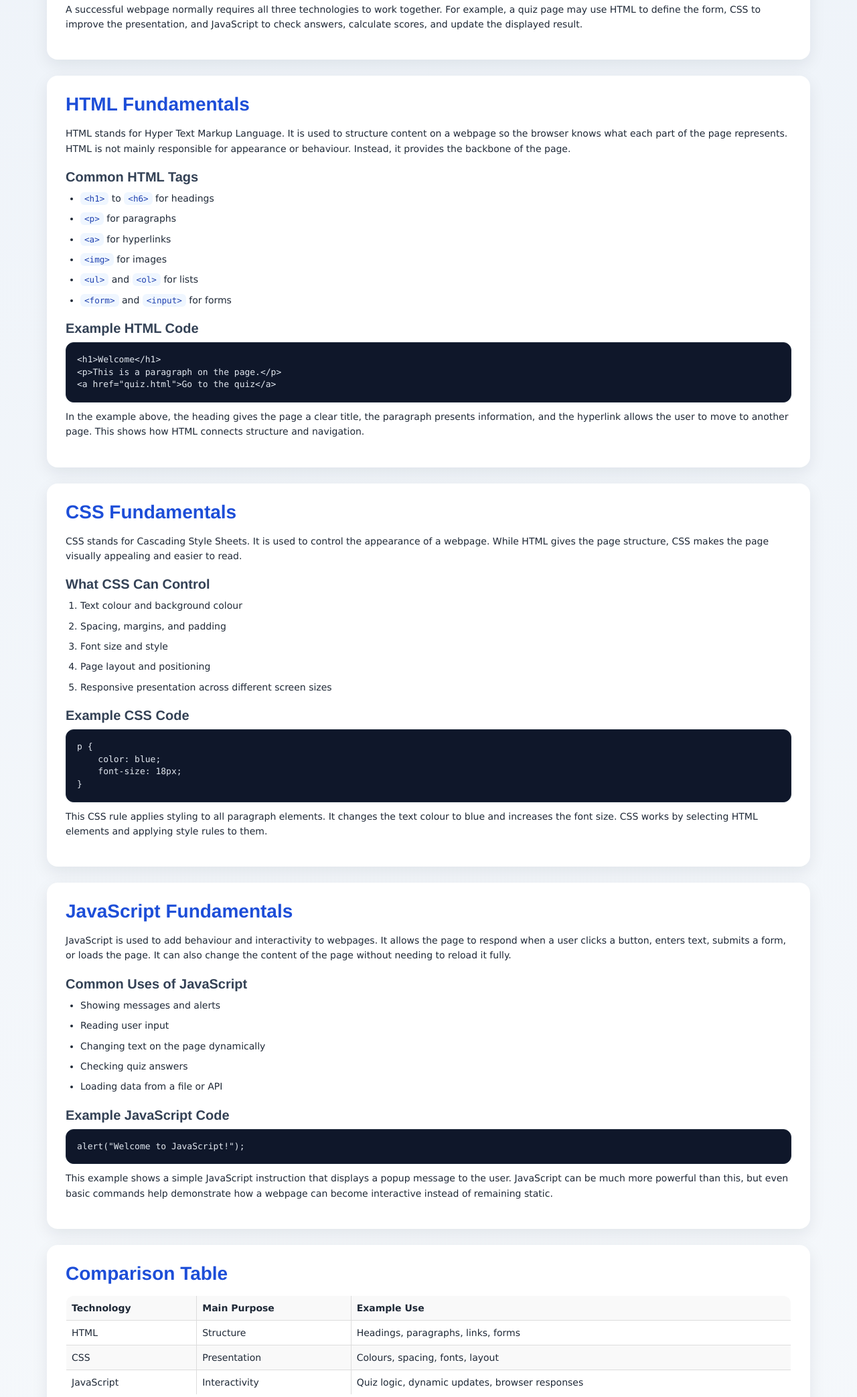
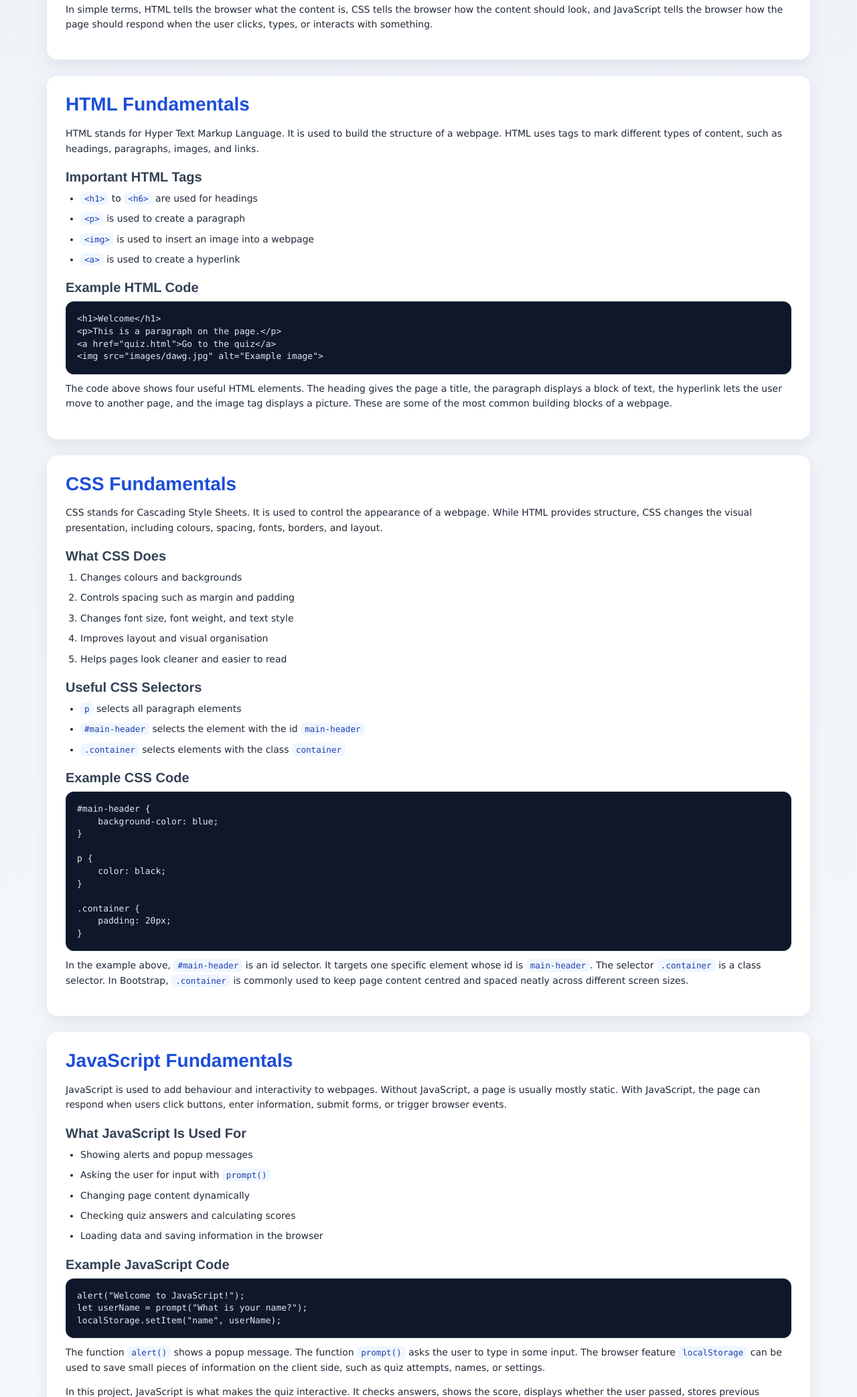
Before and after one commit to wowitsaneesh/cits5505-multi-page-webapp, a plain HTML site: page index.html in a window 1280 px wide. Shown: the part 453-2539 px from the top of the page at 67% size. Drawn offline with nearby package versions, Linux system fonts and the light colour scheme.

Commit message:
Updated the content in index.html

```diff
--- a/index.html
+++ b/index.html
@@ -30,48 +30,46 @@
                 <h2>Introduction</h2>
                 <p>
                     This tutorial introduces the three core technologies used in front-end web development:
-                    HTML, CSS, and JavaScript. Together, these technologies allow developers to create websites
-                    that are structured properly, visually clear, and interactive for users.
+                    HTML, CSS, and JavaScript. These three technologies work together to create webpages that
+                    are structured correctly, styled clearly, and made interactive for users.
                 </p>
                 <p>
-                    HTML provides the structure and meaning of the content on a webpage. CSS controls how that
-                    content looks, including layout, colour, spacing, and fonts. JavaScript adds behaviour and
-                    interactivity, allowing pages to respond to user actions and update dynamically in the browser.
+                    HTML provides the structure of a webpage. CSS controls how the page looks. JavaScript adds
+                    behaviour and interactivity. By the end of this page, you should understand the basic ideas
+                    needed to answer the quiz questions on the next page.
                 </p>
                 <p>
-                    A successful webpage normally requires all three technologies to work together. For example,
-                    a quiz page may use HTML to define the form, CSS to improve the presentation, and JavaScript
-                    to check answers, calculate scores, and update the displayed result.
+                    In simple terms, HTML tells the browser what the content is, CSS tells the browser how the
+                    content should look, and JavaScript tells the browser how the page should respond when the
+                    user clicks, types, or interacts with something.
                 </p>
             </section>
 
             <section class="content-section">
                 <h2>HTML Fundamentals</h2>
                 <p>
-                    HTML stands for Hyper Text Markup Language. It is used to structure content on a webpage so
-                    the browser knows what each part of the page represents. HTML is not mainly responsible for
-                    appearance or behaviour. Instead, it provides the backbone of the page.
+                    HTML stands for Hyper Text Markup Language. It is used to build the structure of a webpage.
+                    HTML uses tags to mark different types of content, such as headings, paragraphs, images, and links.
                 </p>
 
-                <h3>Common HTML Tags</h3>
+                <h3>Important HTML Tags</h3>
                 <ul>
-                    <li><code>&lt;h1&gt;</code> to <code>&lt;h6&gt;</code> for headings</li>
-                    <li><code>&lt;p&gt;</code> for paragraphs</li>
-                    <li><code>&lt;a&gt;</code> for hyperlinks</li>
-                    <li><code>&lt;img&gt;</code> for images</li>
-                    <li><code>&lt;ul&gt;</code> and <code>&lt;ol&gt;</code> for lists</li>
-                    <li><code>&lt;form&gt;</code> and <code>&lt;input&gt;</code> for forms</li>
+                    <li><code>&lt;h1&gt;</code> to <code>&lt;h6&gt;</code> are used for headings</li>
+                    <li><code>&lt;p&gt;</code> is used to create a paragraph</li>
+                    <li><code>&lt;img&gt;</code> is used to insert an image into a webpage</li>
+                    <li><code>&lt;a&gt;</code> is used to create a hyperlink</li>
                 </ul>
 
                 <h3>Example HTML Code</h3>
                 <pre><code>&lt;h1&gt;Welcome&lt;/h1&gt;
 &lt;p&gt;This is a paragraph on the page.&lt;/p&gt;
-&lt;a href="quiz.html"&gt;Go to the quiz&lt;/a&gt;</code></pre>
+&lt;a href="quiz.html"&gt;Go to the quiz&lt;/a&gt;
+&lt;img src="images/dawg.jpg" alt="Example image"&gt;</code></pre>
 
                 <p>
-                    In the example above, the heading gives the page a clear title, the paragraph presents
-                    information, and the hyperlink allows the user to move to another page. This shows how
-                    HTML connects structure and navigation.
+                    The code above shows four useful HTML elements. The heading gives the page a title, the
+                    paragraph displays a block of text, the hyperlink lets the user move to another page, and
+                    the image tag displays a picture. These are some of the most common building blocks of a webpage.
                 </p>
             </section>
 
@@ -79,55 +77,78 @@
                 <h2>CSS Fundamentals</h2>
                 <p>
                     CSS stands for Cascading Style Sheets. It is used to control the appearance of a webpage.
-                    While HTML gives the page structure, CSS makes the page visually appealing and easier to read.
+                    While HTML provides structure, CSS changes the visual presentation, including colours,
+                    spacing, fonts, borders, and layout.
                 </p>
 
-                <h3>What CSS Can Control</h3>
+                <h3>What CSS Does</h3>
                 <ol>
-                    <li>Text colour and background colour</li>
-                    <li>Spacing, margins, and padding</li>
-                    <li>Font size and style</li>
-                    <li>Page layout and positioning</li>
-                    <li>Responsive presentation across different screen sizes</li>
+                    <li>Changes colours and backgrounds</li>
+                    <li>Controls spacing such as margin and padding</li>
+                    <li>Changes font size, font weight, and text style</li>
+                    <li>Improves layout and visual organisation</li>
+                    <li>Helps pages look cleaner and easier to read</li>
                 </ol>
 
+                <h3>Useful CSS Selectors</h3>
+                <ul>
+                    <li><code>p</code> selects all paragraph elements</li>
+                    <li><code>#main-header</code> selects the element with the id <code>main-header</code></li>
+                    <li><code>.container</code> selects elements with the class <code>container</code></li>
+                </ul>
+
                 <h3>Example CSS Code</h3>
-                <pre><code>p {
-    color: blue;
-    font-size: 18px;
+                <pre><code>#main-header {
+    background-color: blue;
+}
+
+p {
+    color: black;
+}
+
+.container {
+    padding: 20px;
 }</code></pre>
 
                 <p>
-                    This CSS rule applies styling to all paragraph elements. It changes the text colour to blue
-                    and increases the font size. CSS works by selecting HTML elements and applying style rules
-                    to them.
+                    In the example above, <code>#main-header</code> is an id selector. It targets one specific
+                    element whose id is <code>main-header</code>. The selector <code>.container</code> is a class
+                    selector. In Bootstrap, <code>.container</code> is commonly used to keep page content centred
+                    and spaced neatly across different screen sizes.
                 </p>
             </section>
 
             <section class="content-section">
                 <h2>JavaScript Fundamentals</h2>
                 <p>
-                    JavaScript is used to add behaviour and interactivity to webpages. It allows the page to
-                    respond when a user clicks a button, enters text, submits a form, or loads the page. It can
-                    also change the content of the page without needing to reload it fully.
+                    JavaScript is used to add behaviour and interactivity to webpages. Without JavaScript, a page
+                    is usually mostly static. With JavaScript, the page can respond when users click buttons,
+                    enter information, submit forms, or trigger browser events.
                 </p>
 
-                <h3>Common Uses of JavaScript</h3>
+                <h3>What JavaScript Is Used For</h3>
                 <ul>
-                    <li>Showing messages and alerts</li>
-                    <li>Reading user input</li>
-                    <li>Changing text on the page dynamically</li>
-                    <li>Checking quiz answers</li>
-                    <li>Loading data from a file or API</li>
+                    <li>Showing alerts and popup messages</li>
+                    <li>Asking the user for input with <code>prompt()</code></li>
+                    <li>Changing page content dynamically</li>
+                    <li>Checking quiz answers and calculating scores</li>
+                    <li>Loading data and saving information in the browser</li>
                 </ul>
 
                 <h3>Example JavaScript Code</h3>
-                <pre><code>alert("Welcome to JavaScript!");</code></pre>
+                <pre><code>alert("Welcome to JavaScript!");
+let userName = prompt("What is your name?");
+localStorage.setItem("name", userName);</code></pre>
 
                 <p>
-                    This example shows a simple JavaScript instruction that displays a popup message to the user.
-                    JavaScript can be much more powerful than this, but even basic commands help demonstrate how
-                    a webpage can become interactive instead of remaining static.
+                    The function <code>alert()</code> shows a popup message. The function <code>prompt()</code>
+                    asks the user to type in some input. The browser feature <code>localStorage</code> can be used
+                    to save small pieces of information on the client side, such as quiz attempts, names, or settings.
+                </p>
+                <p>
+                    In this project, JavaScript is what makes the quiz interactive. It checks answers, shows the
+                    score, displays whether the user passed, stores previous attempts, and loads question data
+                    dynamically from a file.
                 </p>
             </section>
 
@@ -142,17 +163,17 @@
                     <tr>
                         <td>HTML</td>
                         <td>Structure</td>
-                        <td>Headings, paragraphs, links, forms</td>
+                        <td><code>&lt;p&gt;</code>, <code>&lt;img&gt;</code>, <code>&lt;a&gt;</code></td>
                     </tr>
                     <tr>
                         <td>CSS</td>
                         <td>Presentation</td>
-                        <td>Colours, spacing, fonts, layout</td>
+                        <td><code>#main-header</code>, <code>.container</code>, colours and spacing</td>
                     </tr>
                     <tr>
                         <td>JavaScript</td>
                         <td>Interactivity</td>
-                        <td>Quiz logic, dynamic updates, browser responses</td>
+                        <td><code>prompt()</code>, quiz logic, <code>localStorage</code></td>
                     </tr>
                 </table>
             </section>
@@ -161,17 +182,16 @@
                 <h2>Example Image</h2>
                 <img src="images/dawg.jpg" alt="Illustration representing web development" class="feature-image">
                 <p>
-                    This image is included as a simple example of how visual content can be added to a webpage
-                    using HTML. Images often help improve presentation and make content more engaging for users.
+                    This image is included as a reminder that the HTML tag <code>&lt;img&gt;</code> is used to
+                    insert images into a webpage. Images help make pages more engaging and visually appealing.
                 </p>
             </section>
 
             <section class="content-section">
                 <h2>Interactive JavaScript Demo</h2>
                 <p>
-                    The buttons below demonstrate how JavaScript can respond to user actions in the browser.
-                    These examples show simple interactions such as displaying a welcome message, collecting
-                    input from the user, and performing a basic calculation.
+                    The buttons below show simple JavaScript interactions. They demonstrate that JavaScript can
+                    display messages, ask the user for input, and perform small tasks in the browser.
                 </p>
 
                 <p>
@@ -198,8 +218,10 @@
             <section class="content-section action-section">
                 <h2>Next Step</h2>
                 <p>
-                    Once you finish reading the tutorial and reviewing the examples, you can move directly to the
-                    quiz page to test your understanding of HTML, CSS, and JavaScript.
+                    You have now reviewed the main ideas needed for the quiz: what HTML stands for, what important
+                    HTML tags do, what CSS is used for, what selectors like <code>#main-header</code> and
+                    <code>.container</code> mean, what JavaScript does, what <code>prompt()</code> is used for,
+                    and how <code>localStorage</code> can save quiz attempts.
                 </p>
                 <p>
                     <a href="quiz.html" class="btn btn-primary">
```
